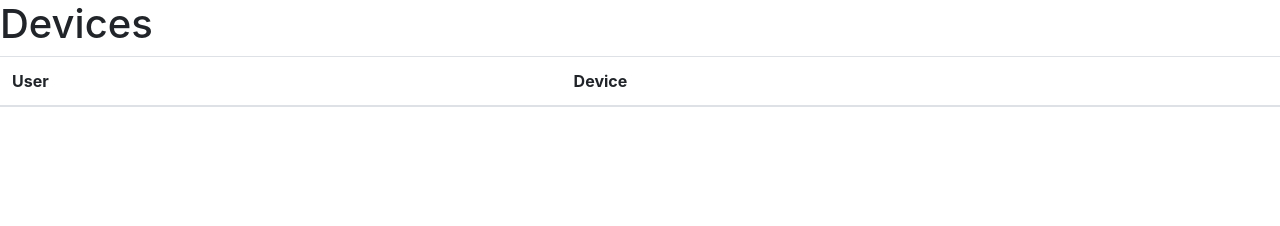
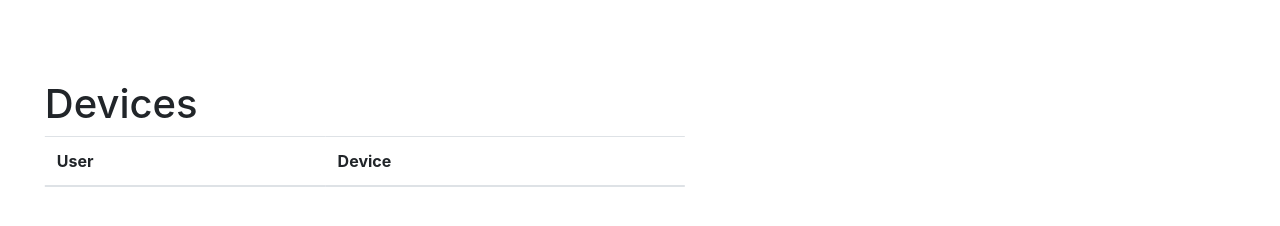
Before and after one commit to nishalaha/Track_Me, a plain HTML site: page device-list.html in a window 1280 px wide. Drawn offline with nearby package versions, Linux system fonts and the light colour scheme.

Commit message:
LOOKS: Update the formatting

```diff
--- a/device-list.html
+++ b/device-list.html
@@ -10,7 +10,7 @@ TrackMe application" />
  <title>TrackMe</title>
  </head>
  <body>
-
+  <div style="width: 40em;height: 80%;position: absolute;left: 50%;top: 50%;transform: translate(-93%, -50%); text-align:left;">
  <h1>Devices</h1>
  <table id="devices" class="table">
     <thead>
```
